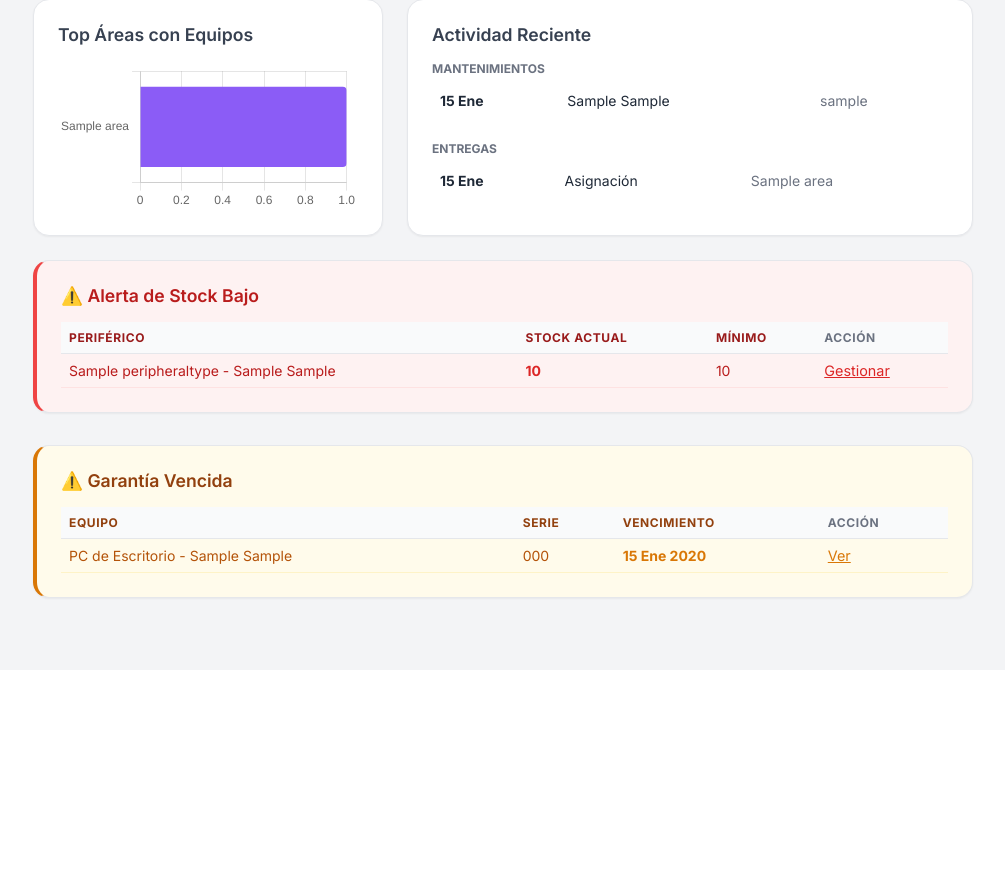
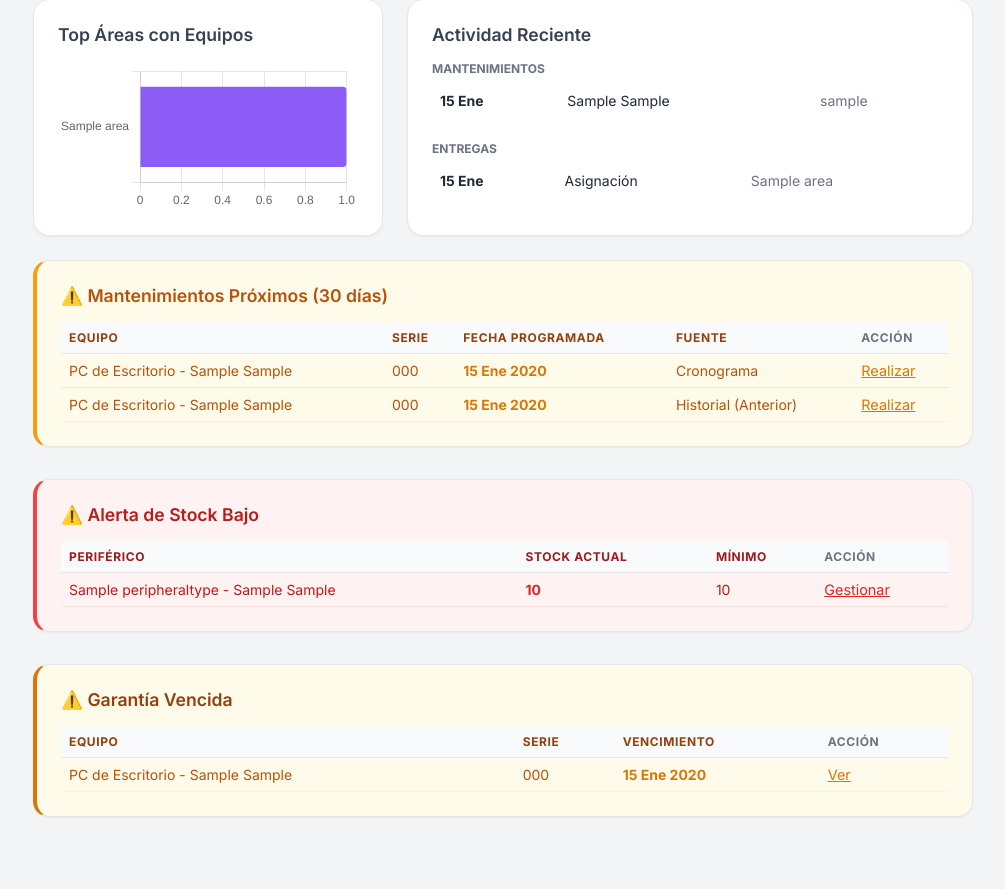
Before and after one commit to EverDuvan/hfps_tic, a Django app: page / in a window 1280 px wide. Shown: the part 948-1837 px from the top of the page, without its empty margins (267-1272 px from the left). Before the commit the page ends 1548 px from the top, so only its background shows below. Run offline with Django 5.2, Linux system fonts and the light colour scheme; a user stored in the database is signed in; tables that the repository leaves empty hold one stand-in row (values such as "Sample post"); parts of the project's set-up code (start-up, migrations or seed data) failed here and were passed over.

Commit message:
update notificacion

```diff
--- a/inventory/templates/inventory/dashboard.html
+++ b/inventory/templates/inventory/dashboard.html
@@ -93,6 +93,53 @@
 
 
 <!-- Alerts Section -->
+<!-- Upcoming Maintenance Alert -->
+{% if upcoming_schedules or upcoming_maintenance_records %}
+<div class="card" style="border-left: 4px solid #f59e0b; margin-bottom: 2rem; background-color: #fffbeb;">
+    <h3 style="color: #b45309; margin-top: 0; display: flex; align-items: center; gap: 0.5rem;">
+        ⚠️ Mantenimientos Próximos (30 días)
+    </h3>
+    <table style="width: 100%; border-collapse: collapse; margin-top: 0.5rem;">
+        <thead>
+            <tr style="text-align: left; border-bottom: 1px solid #fcd34d;">
+                <th style="padding: 0.5rem; color: #92400e;">Equipo</th>
+                <th style="padding: 0.5rem; color: #92400e;">Serie</th>
+                <th style="padding: 0.5rem; color: #92400e;">Fecha Programada</th>
+                <th style="padding: 0.5rem; color: #92400e;">Fuente</th>
+                <th style="padding: 0.5rem;">Acción</th>
+            </tr>
+        </thead>
+        <tbody>
+            {% for s in upcoming_schedules %}
+            <tr style="border-bottom: 1px solid #fef3c7;">
+                <td style="padding: 0.5rem; color: #b45309;">{{ s.equipment.get_type_display }} - {{ s.equipment.brand }} {{ s.equipment.model }}</td>
+                <td style="padding: 0.5rem; color: #b45309;">{{ s.equipment.serial_number }}</td>
+                <td style="padding: 0.5rem; font-weight: bold; color: #d97706;">{{ s.scheduled_date|date:"d M Y" }}</td>
+                <td style="padding: 0.5rem; color: #b45309;">Cronograma</td>
+                <td style="padding: 0.5rem;">
+                    <a href="{% url 'inventory:maintenance_create' %}?equipment={{ s.equipment.id }}"
+                        style="color: #d97706; text-decoration: underline; font-size: 0.9rem;">Realizar</a>
+                </td>
+            </tr>
+            {% endfor %}
+
+            {% for m in upcoming_maintenance_records %}
+            <tr style="border-bottom: 1px solid #fef3c7;">
+                <td style="padding: 0.5rem; color: #b45309;">{{ m.equipment.get_type_display }} - {{ m.equipment.brand }} {{ m.equipment.model }}</td>
+                <td style="padding: 0.5rem; color: #b45309;">{{ m.equipment.serial_number }}</td>
+                <td style="padding: 0.5rem; font-weight: bold; color: #d97706;">{{ m.next_maintenance_date|date:"d M Y" }}</td>
+                <td style="padding: 0.5rem; color: #b45309;">Historial (Anterior)</td>
+                <td style="padding: 0.5rem;">
+                    <a href="{% url 'inventory:maintenance_create' %}?equipment={{ m.equipment.id }}"
+                        style="color: #d97706; text-decoration: underline; font-size: 0.9rem;">Realizar</a>
+                </td>
+            </tr>
+            {% endfor %}
+        </tbody>
+    </table>
+</div>
+{% endif %}
+
 {% if low_stock_peripherals %}
 <div class="card" style="border-left: 4px solid #ef4444; margin-bottom: 2rem; background-color: #fef2f2;">
     <h3 style="color: #b91c1c; margin-top: 0; display: flex; align-items: center; gap: 0.5rem;">
--- a/inventory/views.py
+++ b/inventory/views.py
@@ -1,6 +1,7 @@
 from django.shortcuts import get_object_or_404, render, redirect
 from django.http import HttpResponse, FileResponse, Http404
 from django.utils import timezone
+from datetime import timedelta
 from django.contrib.auth.decorators import login_required, user_passes_test
 from .models import Maintenance, Handover, Equipment, Peripheral, Area, CostCenter, MaintenanceSchedule, HandoverPeripheral
 from .utils import generate_maintenance_pdf, generate_handover_pdf, export_to_excel
@@ -160,6 +161,32 @@ def dashboard_view(request):
         if eq.is_end_of_life_reached
     ]
 
+    # Upcoming Maintenance Alerts (30 days)
+    upcoming_limit = today + timezone.timedelta(days=30)
+
+    # 1. From Schedule (Pending)
+    upcoming_schedules = MaintenanceSchedule.objects.filter(
+        status='PENDING',
+        scheduled_date__lte=upcoming_limit
+    ).select_related('equipment').order_by('scheduled_date')
+
+    # 2. From Maintenance Records (Next Date)
+    # We might want to filter out if there's already a schedule for it, but for now show both if distinct
+    upcoming_maintenance_records = Maintenance.objects.filter(
+        next_maintenance_date__lte=upcoming_limit,
+        next_maintenance_date__gte=today # Optional: exclude past if we assume they are done? verification needed.
+        # Actually, if it's past and not done, it is overdue. Let's include past too.
+    ).exclude(next_maintenance_date__isnull=True).select_related('equipment').order_by('next_maintenance_date')
+
+    # Refined logic for Maintenance records:
+    # If a maintenance was done RECENTLY, the next_date is future.
+    # If it was done long ago, next_date might be past.
+    # We should show them.
+    upcoming_maintenance_records = Maintenance.objects.filter(
+        next_maintenance_date__lte=upcoming_limit
+    ).exclude(next_maintenance_date__isnull=True).select_related('equipment').order_by('next_maintenance_date')
+
+
     context = {
         'total_equipment': total_equipment,
         'active_equipment': active_equipment,
@@ -173,6 +200,8 @@ def dashboard_view(request):
         'low_stock_peripherals': low_stock_peripherals,
         'warranty_expired': warranty_expired,
         'lifespan_expired': lifespan_expired,
+        'upcoming_schedules': upcoming_schedules,
+        'upcoming_maintenance_records': upcoming_maintenance_records,
     }
     return render(request, 'inventory/dashboard.html', context)
 
```
